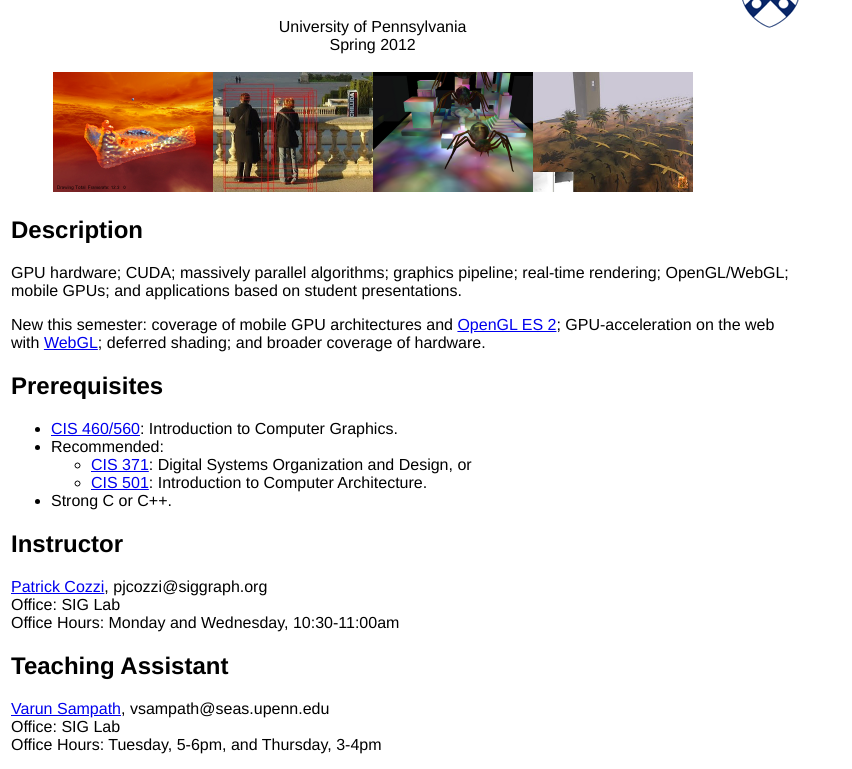
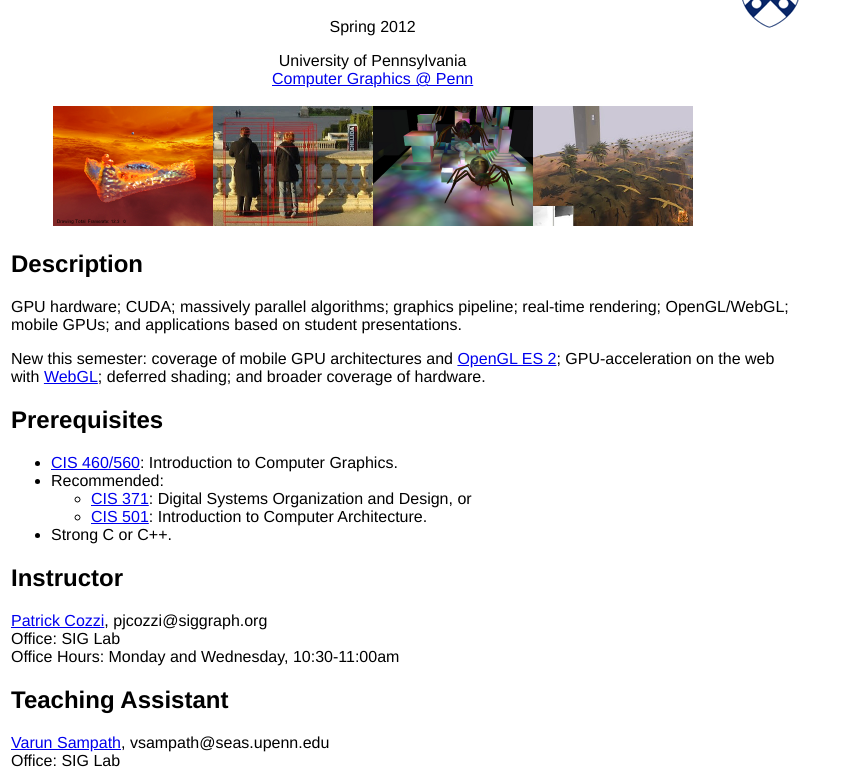
Before and after one commit to CIS565-Spring-2012/cis565-spring-2012.github.com, a plain HTML site: page index.html in a window 1280 px wide. Shown: the part 51-820 px from the top of the page, without its empty margins (0-852 px from the left). Drawn offline with Linux system fonts and the light colour scheme.

Commit message:
Website tweaks.

```diff
--- a/index.html
+++ b/index.html
@@ -17,8 +17,11 @@ body {
         <td>
             <h1>CIS 565: GPU Programming and Architecture</h1>
             <p align="center">
+            Spring 2012
+            </p>
+            <p align="center">
             University of Pennsylvania<br />
-            Spring 2012<br /><br />
+            <a href="http://cg.cis.upenn.edu/index.html">Computer Graphics @ Penn</a><br/><br/>
             <img src="images/banner.png" width="640" height="120" alt="Student Projects" /><br />
             </p>
         </td>
```
